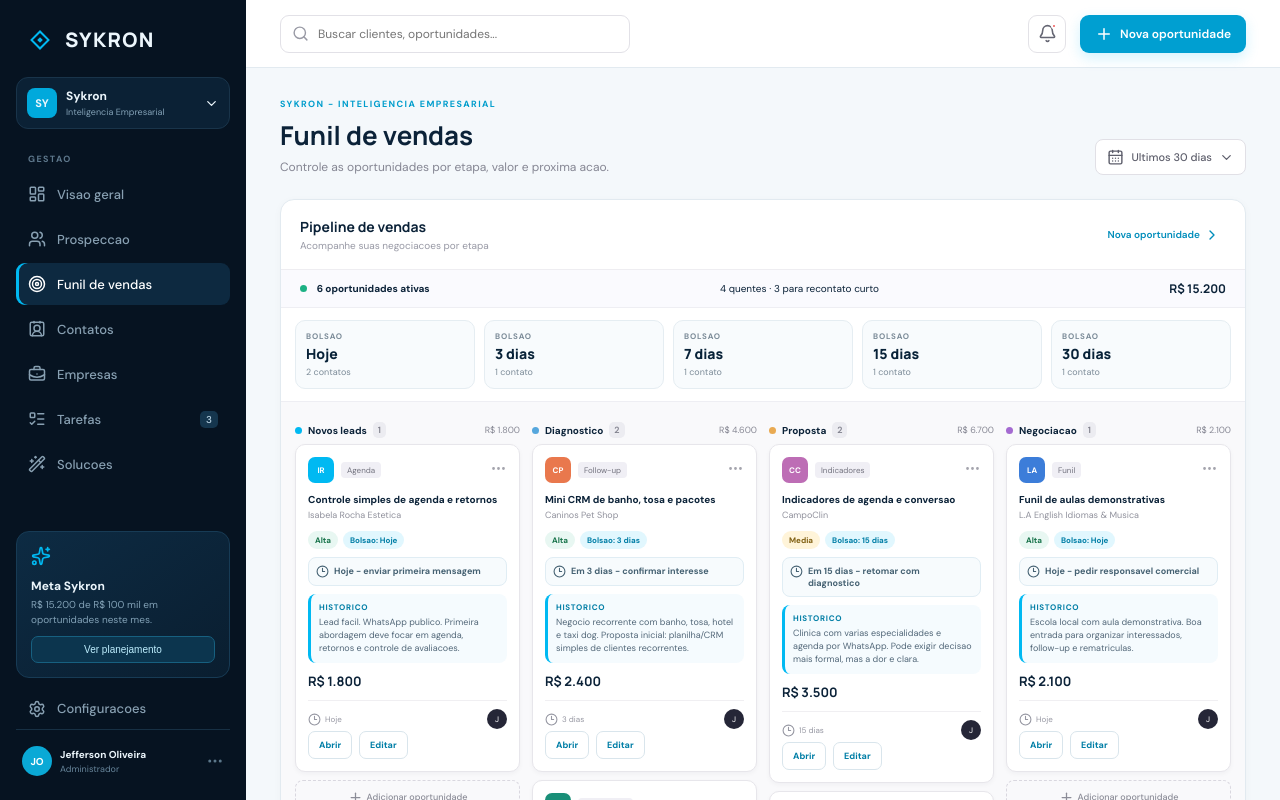
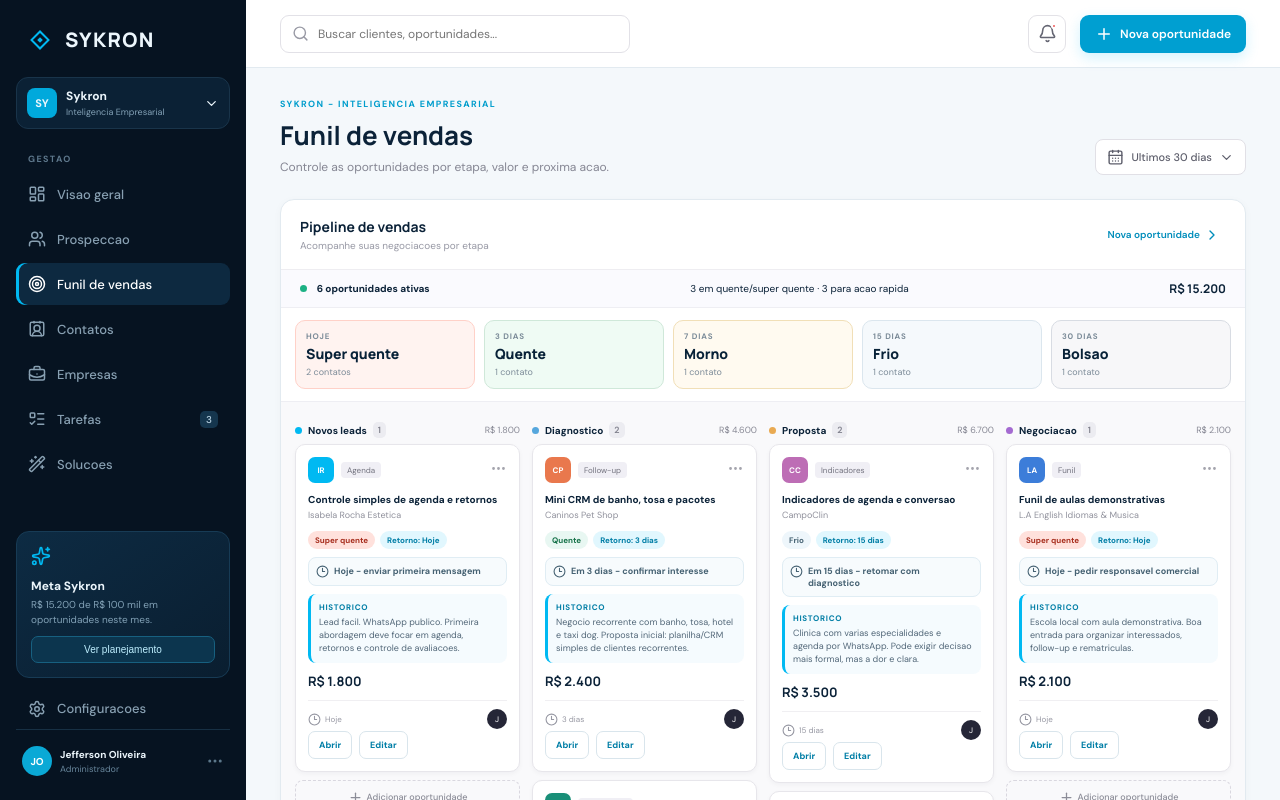
Before and after one commit to jehsorshoe-ai/sykron-crm, a Next.js app: page / in a window 1280 px wide. Both pictures are taken after a click on the button "Funil de vendas". Shown: the top 800 px of the page. Built offline with nearby package versions, Linux system fonts and the light colour scheme.

Commit message:
Refine dealer-style sales temperature rules

```diff
--- a/app/page.tsx
+++ b/app/page.tsx
@@ -104,15 +104,22 @@ type Draft = Record<string, string>;
 type EditorField = { name: string; label: string; type?: "text" | "number" | "select" | "textarea"; options?: string[] };
 
 const stages = ["Novos leads", "Diagnostico", "Proposta", "Negociacao"];
-const followUpBuckets = ["Hoje", "3 dias", "7 dias", "15 dias", "30 dias"];
+const salesTemperatures = ["Super quente", "Quente", "Morno", "Frio", "Bolsao"];
+const returnPeriodByTemperature: Record<string, string> = {
+  "Super quente": "Hoje",
+  Quente: "3 dias",
+  Morno: "7 dias",
+  Frio: "15 dias",
+  Bolsao: "30 dias",
+};
 
 const initialDeals: Deal[] = [
-  { id: 1, company: "Isabela Rocha Estetica", title: "Controle simples de agenda e retornos", value: 1800, stage: "Novos leads", temperature: "Alta", bucket: "Hoje", nextContact: "Hoje - enviar primeira mensagem", history: "Lead facil. WhatsApp publico. Primeira abordagem deve focar em agenda, retornos e controle de avaliacoes.", person: "Jefferson", initials: "IR", color: "#00b9f2", due: "Hoje", tag: "Agenda" },
-  { id: 2, company: "Caninos Pet Shop", title: "Mini CRM de banho, tosa e pacotes", value: 2400, stage: "Diagnostico", temperature: "Alta", bucket: "3 dias", nextContact: "Em 3 dias - confirmar interesse", history: "Negocio recorrente com banho, tosa, hotel e taxi dog. Proposta inicial: planilha/CRM simples de clientes recorrentes.", person: "Jefferson", initials: "CP", color: "#e9784d", due: "3 dias", tag: "Follow-up" },
-  { id: 3, company: "Fino Faro Pet Shop", title: "Controle de delivery e recompra", value: 2200, stage: "Diagnostico", temperature: "Alta", bucket: "7 dias", nextContact: "Em 7 dias - enviar exemplo visual", history: "Tem delivery e WhatsApp. Dor provavel: pedidos, agendamentos e recompra de produtos sem acompanhamento.", person: "Jefferson", initials: "FF", color: "#198f78", due: "7 dias", tag: "Automacao" },
-  { id: 4, company: "CampoClin", title: "Indicadores de agenda e conversao", value: 3500, stage: "Proposta", temperature: "Media", bucket: "15 dias", nextContact: "Em 15 dias - retomar com diagnostico", history: "Clinica com varias especialidades e agenda por WhatsApp. Pode exigir decisao mais formal, mas a dor e clara.", person: "Jefferson", initials: "CC", color: "#bd6db5", due: "15 dias", tag: "Indicadores" },
-  { id: 5, company: "Vet Center Sorocaba", title: "Controle de retornos e servicos recorrentes", value: 3200, stage: "Proposta", temperature: "Media", bucket: "30 dias", nextContact: "Em 30 dias - nutrir com caso de uso", history: "Clinica veterinaria 24h com muitos pontos de contato. Comecar pequeno: lembretes e retornos.", person: "Jefferson", initials: "VC", color: "#d59823", due: "30 dias", tag: "Retencao" },
-  { id: 6, company: "L.A English Idiomas & Musica", title: "Funil de aulas demonstrativas", value: 2100, stage: "Negociacao", temperature: "Alta", bucket: "Hoje", nextContact: "Hoje - pedir responsavel comercial", history: "Escola local com aula demonstrativa. Boa entrada para organizar interessados, follow-up e rematriculas.", person: "Jefferson", initials: "LA", color: "#3c7dd9", due: "Hoje", tag: "Funil" },
+  { id: 1, company: "Isabela Rocha Estetica", title: "Controle simples de agenda e retornos", value: 1800, stage: "Novos leads", temperature: "Super quente", bucket: "Hoje", nextContact: "Hoje - enviar primeira mensagem", history: "Lead facil. WhatsApp publico. Primeira abordagem deve focar em agenda, retornos e controle de avaliacoes.", person: "Jefferson", initials: "IR", color: "#00b9f2", due: "Hoje", tag: "Agenda" },
+  { id: 2, company: "Caninos Pet Shop", title: "Mini CRM de banho, tosa e pacotes", value: 2400, stage: "Diagnostico", temperature: "Quente", bucket: "3 dias", nextContact: "Em 3 dias - confirmar interesse", history: "Negocio recorrente com banho, tosa, hotel e taxi dog. Proposta inicial: planilha/CRM simples de clientes recorrentes.", person: "Jefferson", initials: "CP", color: "#e9784d", due: "3 dias", tag: "Follow-up" },
+  { id: 3, company: "Fino Faro Pet Shop", title: "Controle de delivery e recompra", value: 2200, stage: "Diagnostico", temperature: "Morno", bucket: "7 dias", nextContact: "Em 7 dias - enviar exemplo visual", history: "Tem delivery e WhatsApp. Dor provavel: pedidos, agendamentos e recompra de produtos sem acompanhamento.", person: "Jefferson", initials: "FF", color: "#198f78", due: "7 dias", tag: "Automacao" },
+  { id: 4, company: "CampoClin", title: "Indicadores de agenda e conversao", value: 3500, stage: "Proposta", temperature: "Frio", bucket: "15 dias", nextContact: "Em 15 dias - retomar com diagnostico", history: "Clinica com varias especialidades e agenda por WhatsApp. Pode exigir decisao mais formal, mas a dor e clara.", person: "Jefferson", initials: "CC", color: "#bd6db5", due: "15 dias", tag: "Indicadores" },
+  { id: 5, company: "Vet Center Sorocaba", title: "Controle de retornos e servicos recorrentes", value: 3200, stage: "Proposta", temperature: "Bolsao", bucket: "30 dias", nextContact: "Em 30 dias - nutrir com caso de uso", history: "Clinica veterinaria 24h com muitos pontos de contato. Comecar pequeno: lembretes e retornos.", person: "Jefferson", initials: "VC", color: "#d59823", due: "30 dias", tag: "Retencao" },
+  { id: 6, company: "L.A English Idiomas & Musica", title: "Funil de aulas demonstrativas", value: 2100, stage: "Negociacao", temperature: "Super quente", bucket: "Hoje", nextContact: "Hoje - pedir responsavel comercial", history: "Escola local com aula demonstrativa. Boa entrada para organizar interessados, follow-up e rematriculas.", person: "Jefferson", initials: "LA", color: "#3c7dd9", due: "Hoje", tag: "Funil" },
 ];
 
 const companies: Company[] = [
@@ -157,7 +164,7 @@ const prospects: Prospect[] = [
     source: "Site oficial - WhatsApp publico",
     pain: "Agenda, retornos de avaliacao e acompanhamento de pacientes podem se perder no WhatsApp sem controle de follow-up.",
     status: "1o contato",
-    temperature: "Alta",
+    temperature: "Super quente",
     channel: "WhatsApp",
     nextAction: "Oferecer diagnostico gratuito de agenda e retornos",
     message: "Oi, tudo bem? Vi que voces trabalham com agendamentos e avaliacoes por WhatsApp. Eu sou da Sykron, aqui de Sorocaba, e ajudo pequenos negocios a organizar agenda, retornos e follow-ups sem complicar. Posso te mandar uma ideia simples de melhoria para reduzir esquecimentos e aumentar retorno de clientes?",
@@ -173,7 +180,7 @@ const prospects: Prospect[] = [
     source: "Site oficial - WhatsApp publico",
     pain: "Banho, tosa, hotel, creche e taxi dog exigem agenda organizada, lembretes e retorno recorrente dos tutores.",
     status: "1o contato",
-    temperature: "Alta",
+    temperature: "Quente",
     channel: "WhatsApp",
     nextAction: "Oferecer planilha/mini CRM de agenda e retorno",
     message: "Oi, tudo bem? Vi que a Caninos tem banho e tosa, creche, hotel e taxi dog. Esse tipo de rotina costuma depender muito de agenda e lembrete no WhatsApp. A Sykron pode montar um controle simples para retornos, pacotes e lembretes de clientes. Posso te mostrar um modelo bem rapido?",
@@ -189,7 +196,7 @@ const prospects: Prospect[] = [
     source: "Site oficial - WhatsApp publico",
     pain: "Pedidos por delivery, agendamentos de banho e tosa e recompra de produtos podem virar lista manual sem acompanhamento.",
     status: "1o contato",
-    temperature: "Alta",
+    temperature: "Quente",
     channel: "WhatsApp",
     nextAction: "Oferecer controle de delivery, agendamentos e recompra",
     message: "Oi, tudo bem? Vi que voces trabalham com pet shop, banho e tosa e delivery. A Sykron ajuda negocios locais a organizar pedidos, agendamentos e retornos de clientes em um controle simples. Posso te mandar uma sugestao bem pratica para facilitar a rotina do WhatsApp?",
@@ -205,7 +212,7 @@ const prospects: Prospect[] = [
     source: "Site oficial - WhatsApp publico",
     pain: "Atendimento por horario, pacotes recorrentes e orcamentos personalizados podem precisar de lembretes e controle de clientes.",
     status: "1o contato",
-    temperature: "Alta",
+    temperature: "Quente",
     channel: "WhatsApp",
     nextAction: "Enviar ideia de agenda + lembrete automatico",
     message: "Oi, tudo bem? Vi que o agendamento da Belle Petit e feito pelo WhatsApp e que voces trabalham com atendimento premium. A Sykron pode ajudar com um controle simples de agenda, retorno e pacotes recorrentes, sem sistema complicado. Posso te mostrar uma ideia?",
@@ -221,7 +228,7 @@ const prospects: Prospect[] = [
     source: "Site oficial - WhatsApp publico",
     pain: "Consultas com hora marcada, retorno por WhatsApp, locacao de salas e profissionais diferentes exigem organizacao de agenda e indicadores.",
     status: "1o contato",
-    temperature: "Alta",
+    temperature: "Morno",
     channel: "WhatsApp",
     nextAction: "Oferecer diagnostico de agenda, salas e conversao",
     message: "Oi, tudo bem? Vi que a CampoClin trabalha com varias especialidades, agenda por WhatsApp e locacao de salas. A Sykron pode ajudar a organizar agenda, retornos e indicadores simples de atendimento. Posso te mandar uma sugestao de melhoria sem compromisso?",
@@ -237,7 +244,7 @@ const prospects: Prospect[] = [
     source: "Site oficial - WhatsApp publico",
     pain: "Consultas, banho e tosa, farmacia, exames e retornos criam varios pontos de contato que podem ser organizados em um fluxo simples.",
     status: "1o contato",
-    temperature: "Alta",
+    temperature: "Morno",
     channel: "WhatsApp",
     nextAction: "Propor controle de retornos, vacinas e servicos recorrentes",
     message: "Oi, tudo bem? Vi que a Vet Center tem atendimento 24h e varios servicos para pets. A Sykron pode ajudar com um controle simples de retornos, lembretes e acompanhamento de clientes pelo WhatsApp. Posso te mandar uma ideia pratica?",
@@ -253,7 +260,7 @@ const prospects: Prospect[] = [
     source: "Site oficial - WhatsApp publico",
     pain: "Agendamentos de exames, resultados por WhatsApp/e-mail e parcerias com veterinarios podem ganhar controle de status e prazos.",
     status: "1o contato",
-    temperature: "Alta",
+    temperature: "Morno",
     channel: "WhatsApp",
     nextAction: "Oferecer quadro simples de status dos exames e retornos",
     message: "Oi, tudo bem? Vi que a Vetlab agenda exames e entrega resultados digitais. A Sykron pode ajudar com um controle simples de status, prazos e retornos para melhorar a visibilidade da rotina. Posso te mostrar uma sugestao rapida?",
@@ -269,7 +276,7 @@ const prospects: Prospect[] = [
     source: "Site oficial - WhatsApp publico",
     pain: "Aulas demonstrativas, novos alunos, rematriculas e acompanhamento de interessados precisam de funil simples para nao perder contatos.",
     status: "1o contato",
-    temperature: "Alta",
+    temperature: "Super quente",
     channel: "WhatsApp",
     nextAction: "Oferecer funil simples para interessados e rematriculas",
     message: "Oi, tudo bem? Vi que voces trabalham com aulas demonstrativas e varios cursos. A Sykron pode montar um controle simples para interessados, follow-ups e rematriculas, ajudando a nao perder contatos do WhatsApp. Posso te mandar um exemplo?",
@@ -285,7 +292,7 @@ const prospects: Prospect[] = [
     source: "Site oficial - WhatsApp publico",
     pain: "Triagem de pacientes, agenda de avaliacao, cursos e contatos comerciais podem precisar de follow-up organizado.",
     status: "Pesquisa",
-    temperature: "Media",
+    temperature: "Frio",
     channel: "WhatsApp",
     nextAction: "Validar responsavel por agenda e comercial",
     message: "Oi, tudo bem? Vi que a FACOP tem triagem, agendamento e canais comerciais por WhatsApp. A Sykron pode ajudar a organizar os contatos, retornos e indicadores de atendimento em um controle simples. Quem seria a pessoa ideal para eu apresentar essa ideia?",
@@ -301,7 +308,7 @@ const prospects: Prospect[] = [
     source: "Site oficial - WhatsApp publico",
     pain: "Entregas, rastreio, armazenamento e solicitacoes por WhatsApp podem precisar de status, prazos e controle de clientes.",
     status: "Pesquisa",
-    temperature: "Media",
+    temperature: "Frio",
     channel: "WhatsApp",
     nextAction: "Oferecer controle de pedidos, status e follow-up B2B",
     message: "Oi, tudo bem? Vi que a RPM trabalha com entregas, rastreio e armazenagem. A Sykron pode ajudar com um controle simples de pedidos, status e retornos para clientes, sem implantar um sistema pesado. Posso te mandar uma ideia pratica?",
@@ -317,7 +324,7 @@ const prospects: Prospect[] = [
     source: "Site oficial - WhatsApp publico",
     pain: "Avaliacoes gratuitas, agendamento imediato e retorno de interessados pedem funil de atendimento para melhorar conversao.",
     status: "Nutrir",
-    temperature: "Media",
+    temperature: "Bolsao",
     channel: "WhatsApp",
     nextAction: "Enviar abordagem sobre conversao de avaliacoes",
     message: "Oi, tudo bem? Vi que voces trabalham com avaliacao gratuita e agendamento pelo WhatsApp. A Sykron pode ajudar a organizar interessados, retornos e indicadores de conversao em um controle simples. Posso te mandar uma sugestao?",
@@ -330,7 +337,7 @@ const whatsappHref = (phone: string) => {
   if (!digits) return "#";
   return `https://wa.me/${digits.startsWith("55") ? digits : `55${digits}`}`;
 };
-const temperatureClass = (temperature: string) => temperature.toLowerCase().replace("media", "medium").replace("baixa", "low").replace("alta", "high");
+const temperatureClass = (temperature: string) => temperature.toLowerCase().replace("super quente", "super-hot").replace("quente", "hot").replace("morno", "warm").replace("frio", "cold").replace("bolsao", "pool");
 
 const nav = [
   ["Visao geral", LayoutDashboard],
@@ -354,7 +361,7 @@ const editorFields: Record<EntityKind, EditorField[]> = {
     { name: "source", label: "Origem" },
     { name: "pain", label: "Dor provavel", type: "textarea" },
     { name: "status", label: "Status", type: "select", options: ["Pesquisa", "1o contato", "Follow-up 1", "Nutrir", "Qualificado"] },
-    { name: "temperature", label: "Temperatura", type: "select", options: ["Alta", "Media", "Baixa"] },
+    { name: "temperature", label: "Temperatura", type: "select", options: salesTemperatures },
     { name: "channel", label: "Canal", type: "select", options: ["WhatsApp", "E-mail", "Ligacao", "LinkedIn"] },
     { name: "nextAction", label: "Proxima acao" },
     { name: "message", label: "Mensagem sugerida", type: "textarea" },
@@ -364,8 +371,7 @@ const editorFields: Record<EntityKind, EditorField[]> = {
     { name: "title", label: "Solucao identificada" },
     { name: "value", label: "Valor estimado", type: "number" },
     { name: "stage", label: "Etapa", type: "select", options: stages },
-    { name: "temperature", label: "Temperatura", type: "select", options: ["Alta", "Media", "Baixa"] },
-    { name: "bucket", label: "Bolsao de recontato", type: "select", options: followUpBuckets },
+    { name: "temperature", label: "Temperatura", type: "select", options: salesTemperatures },
     { name: "nextContact", label: "Proximo contato" },
     { name: "person", label: "Responsavel" },
     { name: "due", label: "Proxima acao" },
@@ -407,8 +413,8 @@ const editorFields: Record<EntityKind, EditorField[]> = {
 };
 
 const emptyDrafts: Record<EntityKind, Draft> = {
-  prospect: { company: "", segment: "", size: "", whatsapp: "", site: "", contactHint: "", ease: "", source: "", pain: "", status: "Pesquisa", temperature: "Media", channel: "WhatsApp", nextAction: "", message: "" },
-  deal: { company: "", title: "", value: "0", stage: "Novos leads", temperature: "Media", bucket: "7 dias", nextContact: "Definir novo contato", person: "Jefferson", due: "Novo", tag: "Solucao", history: "" },
+  prospect: { company: "", segment: "", size: "", whatsapp: "", site: "", contactHint: "", ease: "", source: "", pain: "", status: "Pesquisa", temperature: "Morno", channel: "WhatsApp", nextAction: "", message: "" },
+  deal: { company: "", title: "", value: "0", stage: "Novos leads", temperature: "Morno", bucket: "7 dias", nextContact: "Definir novo contato", person: "Jefferson", due: "Novo", tag: "Solucao", history: "" },
   contact: { name: "", company: "", role: "", phone: "", email: "", status: "Novo", next: "" },
   company: { name: "", segment: "", size: "", pain: "", fit: "Alto", owner: "Jefferson", value: "0" },
   task: { time: "", title: "", company: "", type: "", priority: "Media" },
@@ -480,8 +486,8 @@ export default function Home() {
         title: form.title,
         value: Number(form.value) || 0,
         stage: form.stage,
-        temperature: "Media",
-        bucket: "7 dias",
+        temperature: "Morno",
+        bucket: returnPeriodByTemperature.Morno,
         nextContact: "Definir proximo contato",
         history: "Oportunidade criada manualmente. Registrar conversas, objecoes e combinados aqui.",
         person: "Jefferson",
@@ -542,6 +548,7 @@ export default function Home() {
     const isNew = editor.key === "__new__";
 
     if (editor.kind === "prospect") {
+      const selectedTemperature = draft.temperature || "Morno";
       const next: Prospect = {
         company: draft.company || "Novo lead",
         segment: draft.segment || "Segmento nao informado",
@@ -553,7 +560,7 @@ export default function Home() {
         source: draft.source || "Manual",
         pain: draft.pain || "Dor ainda nao mapeada.",
         status: draft.status || "Pesquisa",
-        temperature: draft.temperature || "Media",
+        temperature: selectedTemperature,
         channel: draft.channel || "WhatsApp",
         nextAction: draft.nextAction || "Definir proxima acao",
         message: draft.message || "Mensagem consultiva ainda nao definida.",
@@ -562,15 +569,17 @@ export default function Home() {
     }
 
     if (editor.kind === "deal") {
+      const selectedTemperature = draft.temperature || "Morno";
+      const returnPeriod = returnPeriodByTemperature[selectedTemperature] || "7 dias";
       const next: Deal = {
         id: isNew ? Date.now() : Number(editor.key),
         company: draft.company || "Nova empresa",
         title: draft.title || "Nova oportunidade",
         value: Number(draft.value) || 0,
         stage: draft.stage || "Novos leads",
-        temperature: draft.temperature || "Media",
-        bucket: draft.bucket || "7 dias",
-        nextContact: draft.nextContact || "Definir proximo contato",
+        temperature: selectedTemperature,
+        bucket: returnPeriod,
+        nextContact: draft.nextContact || `Retornar em ${returnPeriod}`,
         history: draft.history || "Historico ainda nao registrado.",
         person: draft.person || "Jefferson",
         initials: (draft.company || "NE").slice(0, 2).toUpperCase(),
@@ -792,13 +801,13 @@ function Overview({ deals, total, prospectCount, contactCount, companyCount, sol
 }
 
 function ProspectionModule({ prospects, onOpen, onEdit, onNew }: { prospects: Prospect[]; onOpen: (prospect: Prospect) => void; onEdit: (prospect: Prospect) => void; onNew: () => void }) {
-  const hotLeads = prospects.filter((prospect) => prospect.temperature === "Alta").length;
+  const hotLeads = prospects.filter((prospect) => prospect.temperature === "Super quente" || prospect.temperature === "Quente").length;
 
   return (
     <section className="prospection-stack">
       <div className="metrics prospect-metrics">
         <Metric icon={Users} label="Leads mapeados" value={String(prospects.length)} note="Base consultiva" color="cyan" />
-        <Metric icon={TrendingUp} label="Temperatura alta" value={String(hotLeads)} note="Prioridade de contato" up color="green" />
+        <Metric icon={TrendingUp} label="Acao rapida" value={String(hotLeads)} note="Super quente ou quente" up color="green" />
         <Metric icon={Clock3} label="Follow-ups" value="2" note="Proximas 48 horas" color="orange" />
         <Metric icon={Target} label="Meta da semana" value="8" note="Diagnosticos agendados" color="blue" />
       </div>
@@ -846,21 +855,21 @@ function ProspectionModule({ prospects, onOpen, onEdit, onNew }: { prospects: Pr
 }
 
 function PipelineModule({ deals, setForm, setModal, onOpen, onEdit }: { deals: Deal[]; setForm: React.Dispatch<React.SetStateAction<{ company: string; title: string; value: string; stage: string }>>; setModal: (open: boolean) => void; onOpen: (deal: Deal) => void; onEdit: (deal: Deal) => void }) {
-  const hotDeals = deals.filter((deal) => deal.temperature === "Alta").length;
-  const activeFollowUps = deals.filter((deal) => deal.bucket === "Hoje" || deal.bucket === "3 dias").length;
+  const hotDeals = deals.filter((deal) => deal.temperature === "Super quente" || deal.temperature === "Quente").length;
+  const activeFollowUps = deals.filter((deal) => deal.temperature === "Super quente" || deal.temperature === "Quente").length;
 
   return (
     <section className="panel pipeline-panel">
       <div className="panel-head"><div><h2>Pipeline de vendas</h2><p>Acompanhe suas negociacoes por etapa</p></div><button onClick={() => setModal(true)}>Nova oportunidade <ChevronRight size={16} /></button></div>
-      <div className="pipeline-summary"><div><span className="live-dot" /> <b>{deals.length} oportunidades ativas</b></div><span>{hotDeals} quentes · {activeFollowUps} para recontato curto</span><strong>{brl(deals.reduce((sum, deal) => sum + deal.value, 0))}</strong></div>
+      <div className="pipeline-summary"><div><span className="live-dot" /> <b>{deals.length} oportunidades ativas</b></div><span>{hotDeals} em quente/super quente · {activeFollowUps} para acao rapida</span><strong>{brl(deals.reduce((sum, deal) => sum + deal.value, 0))}</strong></div>
       <div className="followup-board">
-        {followUpBuckets.map((bucket) => {
-          const bucketDeals = deals.filter((deal) => deal.bucket === bucket);
+        {salesTemperatures.map((temperature) => {
+          const temperatureDeals = deals.filter((deal) => deal.temperature === temperature);
           return (
-            <div className="followup-bucket" key={bucket}>
-              <small>Bolsao</small>
-              <b>{bucket}</b>
-              <span>{bucketDeals.length} contato{bucketDeals.length === 1 ? "" : "s"}</span>
+            <div className={`followup-bucket ${temperatureClass(temperature)}`} key={temperature}>
+              <small>{returnPeriodByTemperature[temperature]}</small>
+              <b>{temperature}</b>
+              <span>{temperatureDeals.length} contato{temperatureDeals.length === 1 ? "" : "s"}</span>
             </div>
           );
         })}
@@ -897,7 +906,7 @@ function DealCard({ deal, onOpen, onEdit }: { deal: Deal; onOpen: (deal: Deal) =
       <p>{deal.company}</p>
       <div className="deal-signals">
         <span className={`temperature-pill ${temperatureClass(deal.temperature)}`}>{deal.temperature}</span>
-        <span className="bucket-pill">Bolsao: {deal.bucket}</span>
+        <span className="bucket-pill">Retorno: {deal.bucket}</span>
       </div>
       <div className="next-contact"><Clock3 size={13} /><span>{deal.nextContact}</span></div>
       <div className="history-preview"><small>Historico</small><span>{deal.history}</span></div>
```
Also changed, not shown: app/globals.css.
